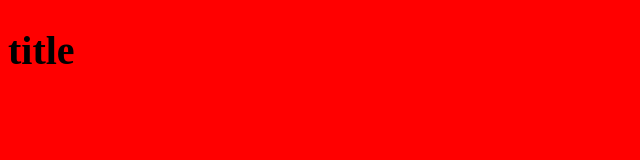
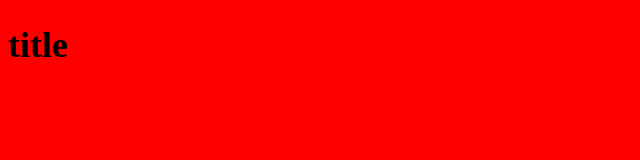
Before and after one commit to avynay/test-rep, a plain HTML site: page index.html in a window 1280 px wide. Shown: the full height of the page, 0-640 px from the left. Drawn offline with Linux system fonts and the light colour scheme.

Commit message:
upd master

```diff
--- a/css/style.css
+++ b/css/style.css
@@ -1,4 +1,4 @@
 body{
   background: rgb(255, 0, 0);
-  font-size: 20px;
+  font-size: 18px;
 }
--- a/index.html
+++ b/index.html
@@ -7,6 +7,7 @@
   <link rel="stylesheet" href="./css/style.css">
 </head>
 <body>
+  <span></span>
   <header>
     <h1>title</h1>
 
```
